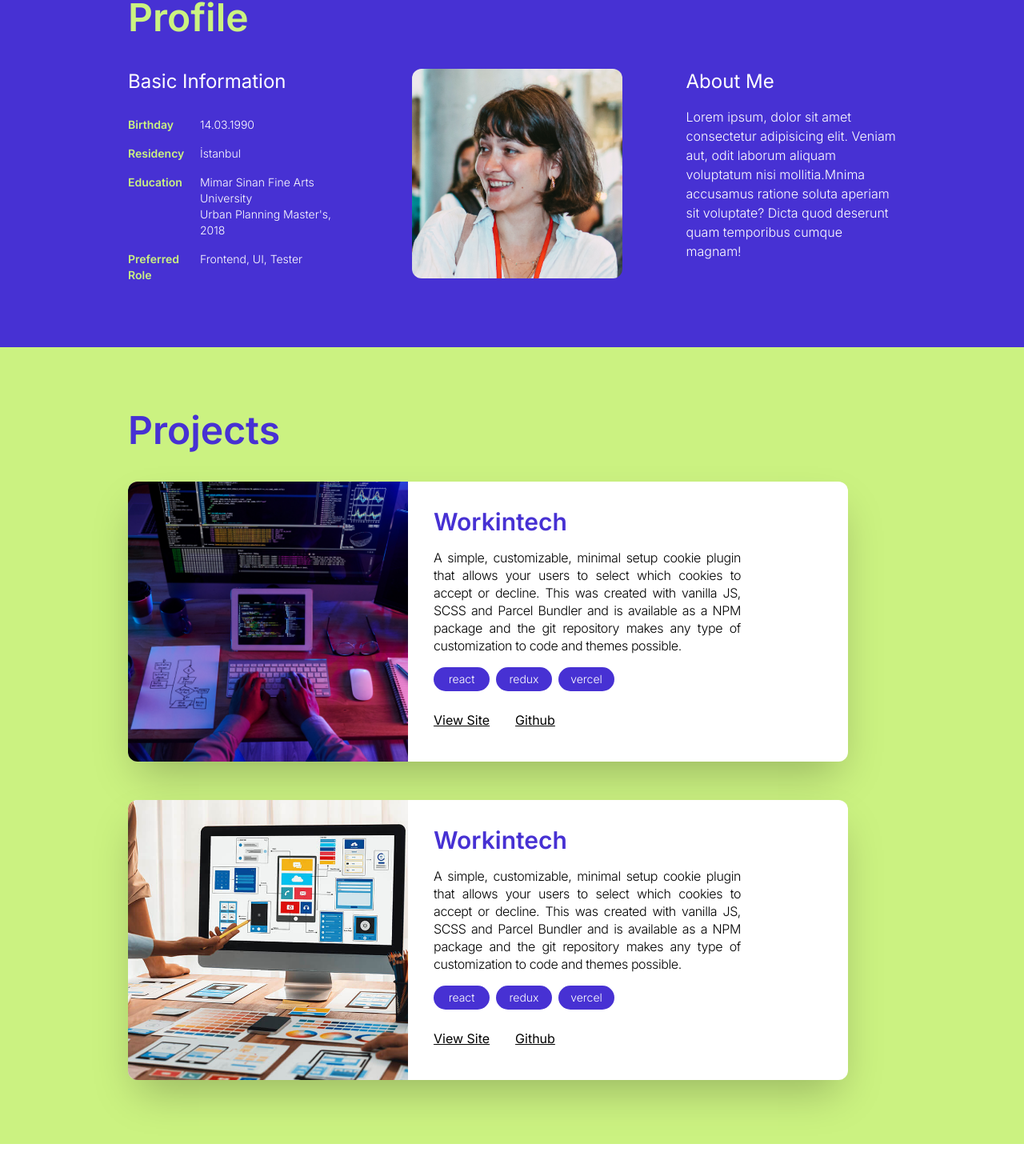
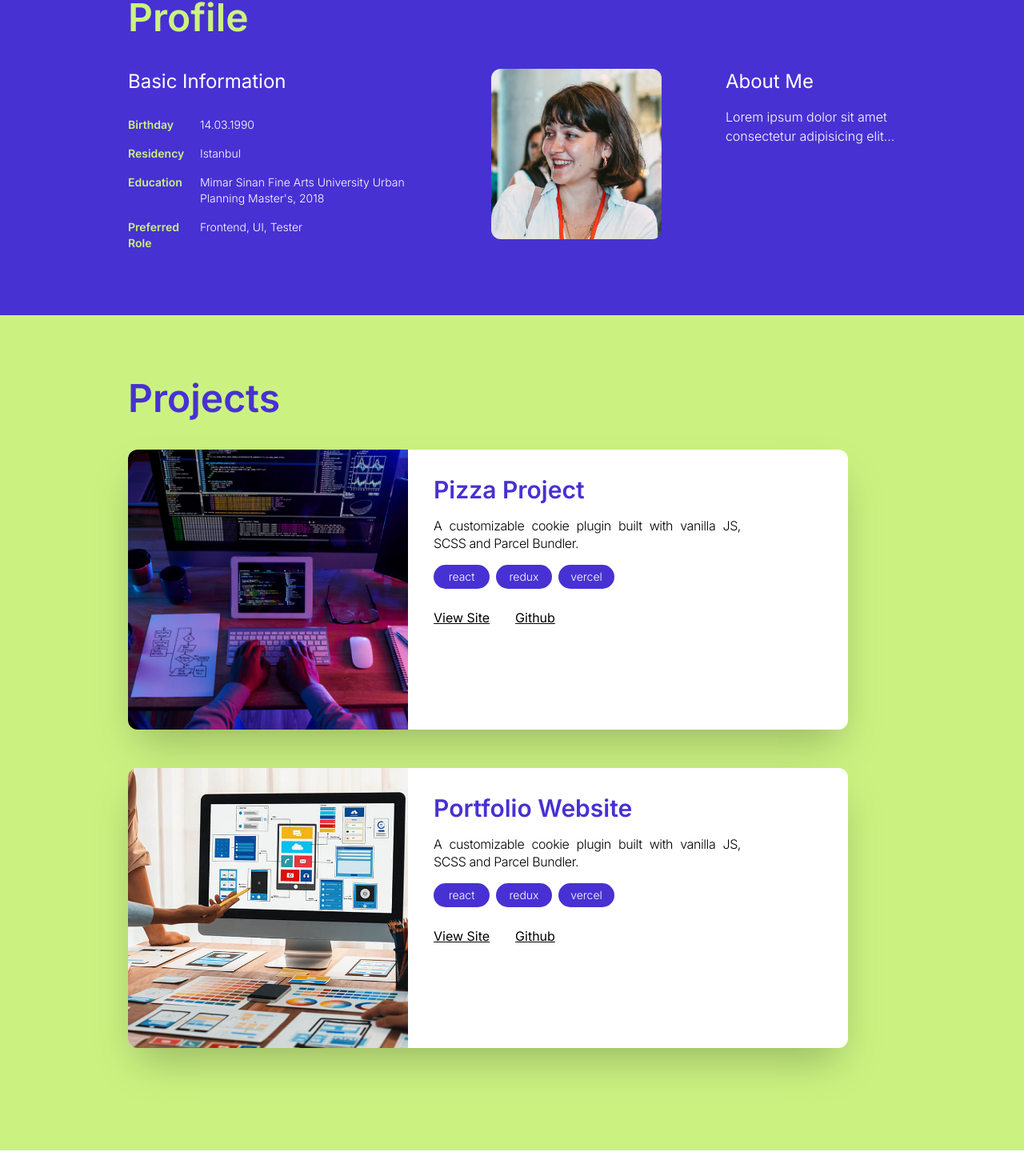
Before and after one commit to 0zturk-deniz/personal-website-deniz, a React (Vite) app: page / in a window 1280 px wide. Shown: the part 1294-2764 px from the top of the page at 80% size. Built offline with nearby package versions, Linux system fonts and the light colour scheme.

Commit message:
adds dynamic project card component

```diff
--- a/src/App.jsx
+++ b/src/App.jsx
@@ -13,7 +13,6 @@ function App() {
   const [darkMode, setDarkMode] = useLocalStorage("darkMode", false);
   const [language, setLanguage] = useLocalStorage("language", "en");
   const langData = content[language];
-  console.log("LANGUAGE:", language, "→ LANGDATA:", langData);
 
   return (
     <div className={darkMode ? "dark" : ""}>
--- a/src/components/Landing.jsx
+++ b/src/components/Landing.jsx
@@ -1,15 +1,15 @@
 import { FaGithub, FaLinkedin } from "react-icons/fa"
 import denizozturkprofile from '../assets/denizozturkprofile.jpeg';
 
-export default function Landing() {
+export default function Landing({content}) {
     return (
         <>
         <section className="flex justify-center h-100">
 
             <div className="dark:bg-[#171043] w-2/3 bg-[#4731D3] flex flex-col justify-center items-start p-40 gap-6">
 
-            <h1 className="font-inter text-5xl font-semibold text-[#CBF281]">I am a Frontend <br/>Developer...</h1>
-            <p className="font-inter text-xl font-light text-white">...who likes to craft solid and scalable frontend <br/>products with great user experiences.</p>
+            <h1 className="font-inter text-5xl font-semibold text-[#CBF281]">{content.title}</h1>
+            <p className="font-inter text-xl font-light text-white">{content.desc}</p>
             <div className="flex flex-row justify-center gap-4">
                 <a href="https://github.com/0zturk-deniz" target="_blank" rel="noopener noreferrer" className="dark:bg-[#252128] dark:text-white dark:border dark:border-white bg-white px-6 py-3 text-[#4731D3] font-inter rounded flex flex-row"><FaGithub className="text-xl"/>Github</a>
                 <a href="https://www.linkedin.com/in/ozturkdeniz/" target="_blank" rel="noopener noreferrer" className="dark:bg-[#252128] dark:text-white dark:border dark:border-white bg-white px-6 py-3 text-[#4731D3] font-inter rounded flex flex-row"><FaLinkedin className="text-xl"/>Linkedin</a>
--- a/src/components/Profile.jsx
+++ b/src/components/Profile.jsx
@@ -1,31 +1,29 @@
 import denizozturkprofile2 from '../assets/denizozturkprofile2.jpeg';
 
-export default function Profile() {
+export default function Profile({content}) {
   return (
     <section className="dark:bg-[#171043] h-max bg-[#4731D3] px-40 py-20 font-inter">
 
-      <h1 className="text-5xl font-semibold text-[#CBF281] mb-10">Profile</h1>
+      <h1 className="text-5xl font-semibold text-[#CBF281] mb-10">{content.title}</h1>
 
       <div className="flex flex-row gap-20">
 
         <div className="flex flex-col gap-3">
-          <h2 className="text-2xl text-white mb-4">Basic Information</h2>
+          <h2 className="text-2xl text-white mb-4">{content.infoTitle}</h2>
 
           <div className="grid grid-cols-[90px_1fr] gap-y-4 text-sm text-white">
-            <p className="text-[#CBF281] font-semibold">Birthday</p>
-            <p className="font-light">14.03.1990</p>
+            <p className="text-[#CBF281] font-semibold">{content.info.birthday.label}</p>
+            <p className="font-light">{content.info.birthday.value}</p>
 
-            <p className="text-[#CBF281] font-semibold">Residency</p>
-            <p className="font-light">İstanbul</p>
+            <p className="text-[#CBF281] font-semibold">{content.info.residency.label}</p>
+            <p className="font-light">{content.info.residency.value}</p>
 
-            <p className="text-[#CBF281] font-semibold">Education</p>
-            <div>
-              <p className="font-light">Mimar Sinan Fine Arts University</p>
-              <p className="font-light">Urban Planning Master's, 2018</p>
-            </div>
+            <p className="text-[#CBF281] font-semibold">{content.info.education.label}</p>
+            <p className="font-light">{content.info.education.value}</p>
 
-            <p className="text-[#CBF281] font-semibold">Preferred<br />Role</p>
-            <p className="font-light">Frontend, UI, Tester</p>
+
+            <p className="text-[#CBF281] font-semibold">{content.info.role.label}</p>
+            <p className="font-light">{content.info.role.value}</p>
           </div>
         </div>
 
@@ -39,8 +37,8 @@ export default function Profile() {
         </div>
 
         <div className='w-72'>
-        <p className="text-2xl text-white mb-4">About Me</p>
-            <p className="font-light text-white">Lorem ipsum, dolor sit amet consectetur adipisicing elit. Veniam aut, odit laborum aliquam voluptatum nisi mollitia.Mnima accusamus ratione soluta aperiam sit voluptate? Dicta quod deserunt quam temporibus cumque magnam!</p>
+        <p className="text-2xl text-white mb-4">{content.aboutTitle}</p>
+            <p className="font-light text-white">{content.aboutDesc}</p>
           </div>
 
       </div>
--- a/src/components/Projects.jsx
+++ b/src/components/Projects.jsx
@@ -1,69 +1,63 @@
-import projects1 from "../assets/projects1.jpg";
-import projects2 from "../assets/projects2.jpg";
-
-
-export default function Projects() {
+export default function Projects({ content }) {
     return (
       <section className="dark:bg-[#1a210c] bg-[#CBF281] h-max py-20 px-40 font-inter">
-            <h1 className="dark:text-[#CBF281] text-5xl font-semibold text-[#4731D3] mb-10">Projects</h1>
-            <div className="dark:bg-[#252128] bg-white w-[900px] h-[350px] rounded-xl align-center flex flex-row shadow-2xl mb-12">
+        <h1 className="dark:text-[#CBF281] text-5xl font-semibold text-[#4731D3] mb-10">
+          {content.title}
+        </h1>
+
+        {content.list.map((project) => (
+          <div
+            key={project.id}
+            className="dark:bg-[#252128] bg-white w-[900px] h-[350px] rounded-xl align-center flex flex-row shadow-2xl mb-12"
+          >
             <div>
               <img
-                            src={projects1}
-                            alt="projects1 photo"
+                src={project.image}
+                alt={project.title}
                 className="rounded-tl-xl rounded-bl-xl w-[350px] h-full object-cover"
               />
             </div>
 
-                        <div className='w-72 m-8'>
-                        <p className="dark:text-[#BAB2E7] text-3xl text-[#4731D3] font-semibold">Workintech</p>
-                            <p className="dark:text-white font-light text-black w-96 py-4 tracking-tight text-justify leading-snug">A simple, customizable, minimal setup cookie plugin that allows your users to select which cookies to accept or decline. This was created with vanilla JS, SCSS and Parcel Bundler and is available as a NPM package and the git repository makes any type of customization to code and themes possible.</p>
+            <div className="w-72 m-8">
+              <p className="dark:text-[#BAB2E7] text-3xl text-[#4731D3] font-semibold">
+                {project.title}
+              </p>
+              <p className="dark:text-white font-light text-black w-96 py-4 tracking-tight text-justify leading-snug">
+                {project.desc}
+              </p>
 
-                            <div className='flex flex-row gap-2'>
-                            <p className='dark:bg-[#8173da] rounded-full w-[70px] h-[30px] bg-[#4731D3] text-white text-sm font-light flex items-center justify-center'>react</p>
-                            <p className='dark:bg-[#8173da] rounded-full w-[70px] h-[30px] bg-[#4731D3] text-white text-sm font-light flex items-center justify-center'>redux</p>
-                            <p className='dark:bg-[#8173da] rounded-full w-[70px] h-[30px] bg-[#4731D3] text-white text-sm font-light flex items-center justify-center'>vercel</p>
+              <div className="flex flex-row gap-2">
+                {project.tags.map((tag, index) => (
+                  <p
+                    key={index}
+                    className="dark:bg-[#8173da] rounded-full w-[70px] h-[30px] bg-[#4731D3] text-white text-sm font-light flex items-center justify-center"
+                  >
+                    {tag}
+                  </p>
+                ))}
               </div>
 
-                            <div className='flex flex-row gap-8'>
-                            <a href="/" target="_blank" rel="noopener noreferrer" className='dark:text-[#CBF281] block underline font-inter mt-6'>View Site</a>
-                            <a href="/" target="_blank" rel="noopener noreferrer" className='dark:text-[#CBF281] block underline font-inter mt-6'>Github</a>
+              <div className="flex flex-row gap-8">
+                <a
+                  href={project.links.site}
+                  target="_blank"
+                  rel="noopener noreferrer"
+                  className="dark:text-[#CBF281] block underline font-inter mt-6"
+                >
+                  View Site
+                </a>
+                <a
+                  href={project.links.github}
+                  target="_blank"
+                  rel="noopener noreferrer"
+                  className="dark:text-[#CBF281] block underline font-inter mt-6"
+                >
+                  Github
+                </a>
               </div>
-
             </div>
-
-
           </div>
-
-            <div className="dark:bg-[#252128] bg-white w-[900px] h-[350px] rounded-xl align-center flex flex-row shadow-2xl">
-                 <div>
-                          <img
-                            src={projects2}
-                            alt="projects2 photo"
-                            className="rounded-tl-xl rounded-bl-xl w-[350px] h-full object-cover"
-                          />
-                        </div>
-
-                        <div className='w-72 m-8'>
-                        <p className="dark:text-[#BAB2E7] text-3xl text-[#4731D3] font-semibold">Workintech</p>
-                            <p className="dark:text-white font-light text-black w-96 py-4 tracking-tight text-justify leading-snug">A simple, customizable, minimal setup cookie plugin that allows your users to select which cookies to accept or decline. This was created with vanilla JS, SCSS and Parcel Bundler and is available as a NPM package and the git repository makes any type of customization to code and themes possible.</p>
-
-                            <div className='flex flex-row gap-2'>
-                            <p className='dark:bg-[#8173da] rounded-full w-[70px] h-[30px] bg-[#4731D3] text-white text-sm font-light flex items-center justify-center'>react</p>
-                            <p className='dark:bg-[#8173da] rounded-full w-[70px] h-[30px] bg-[#4731D3] text-white text-sm font-light flex items-center justify-center'>redux</p>
-                            <p className='dark:bg-[#8173da] rounded-full w-[70px] h-[30px] bg-[#4731D3] text-white text-sm font-light flex items-center justify-center'>vercel</p>
-                            </div>
-
-                            <div className='flex flex-row gap-8'>
-                            <a href="/" target="_blank" rel="noopener noreferrer" className='dark:text-[#CBF281] block underline font-inter mt-6'>View Site</a>
-                            <a href="/" target="_blank" rel="noopener noreferrer" className='dark:text-[#CBF281] block underline font-inter mt-6'>Github</a>
-                            </div>
-
-                          </div>
-
-
-            </div>
-
+        ))}
       </section>
-    )
+    );
   }
--- a/src/data/content.js
+++ b/src/data/content.js
@@ -36,7 +36,9 @@ export const content = {
             aboutTitle: "About Me",
             aboutDesc: "Lorem ipsum dolor sit amet consectetur adipisicing elit...",
         },
-        projects: [
+        projects: {
+            title: "Projects",
+            list: [
                 {
                        id: 1,
                        title: "Pizza Project",
@@ -60,6 +62,7 @@ export const content = {
                        },
                    }
            ],
+        },
         footer: {
             title: "Send me a message!",
             desc: "Got a question or proposal, or just want to say hello? Go ahead.",
@@ -100,8 +103,11 @@ export const content = {
             aboutTitle: "Hakkımda",
             aboutDesc: "Lorem ipsum dolor sit amet consectetur adipisicing elit...",
         },
-        projects: [
+        projects: {
+            title: "Projeler",
+            list: [
                 {
+                    id: 1,
                     title: "Pizza Projesi",
                     desc: "Vanilla JS, SCSS ve Parcel kullanılarak oluşturulmuş özelleştirilebilir çerez eklentisi.",
                     image: projects1,
@@ -109,6 +115,7 @@ export const content = {
                     links: { site: "/", github: "/" }
                   },
                   {
+                    id: 2,
                     title: "Portfolyo Sitesi",
                     desc: "Karanlık mod ve çok dilli desteğe sahip kişisel responsive web sitesi.",
                     image: projects2,
@@ -116,6 +123,7 @@ export const content = {
                     links: { site: "/", github: "/" }
                   }
             ],
+        },
         footer: {
             title: "Bana bir mesaj gönder!",
             desc: "Bir sorunuz ya da öneriniz mi var? Veya sadece merhaba demek mi istediniz? Buyrun.",
```
Lines whose indentation alone changed are shown as unchanged.
